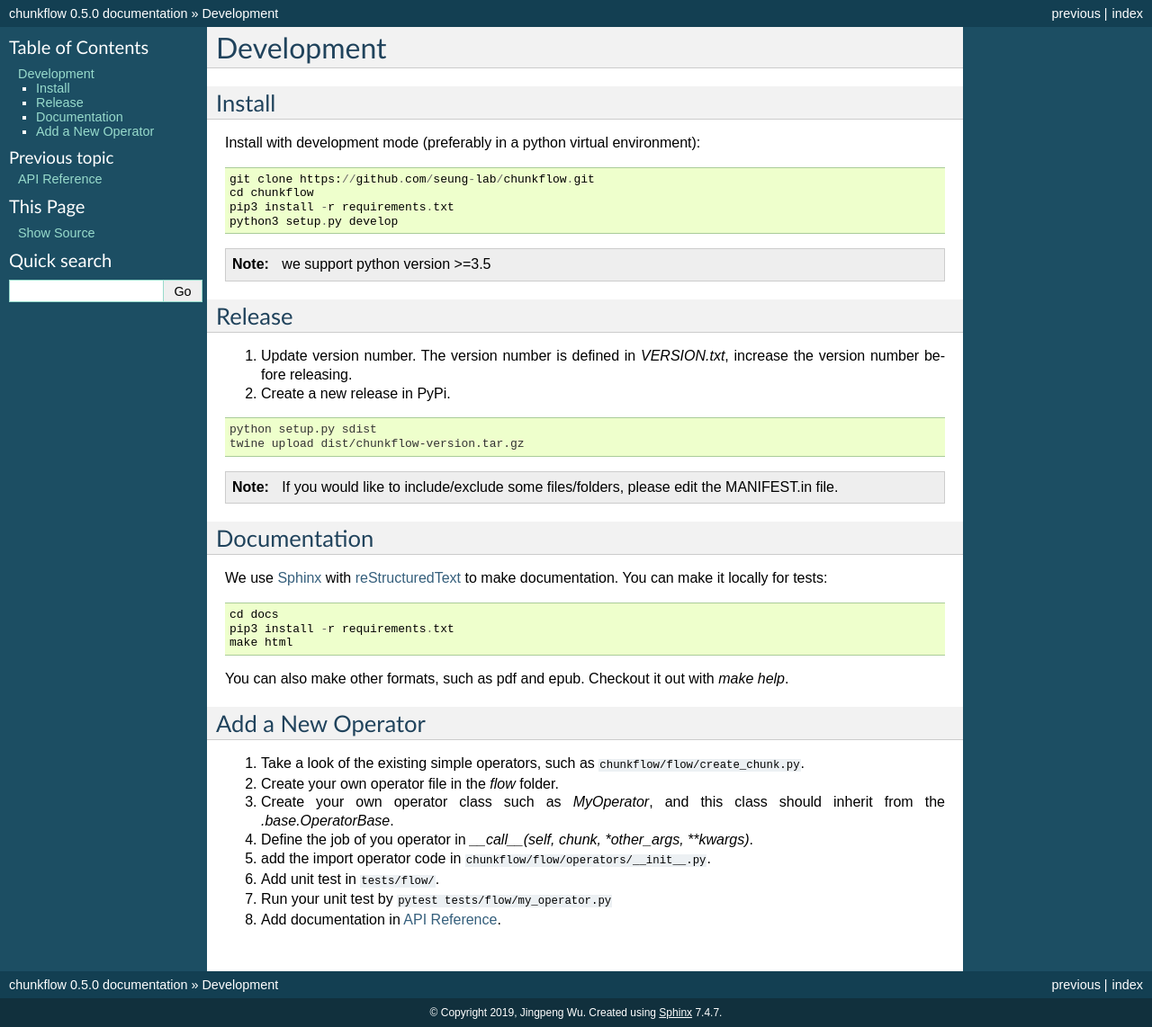
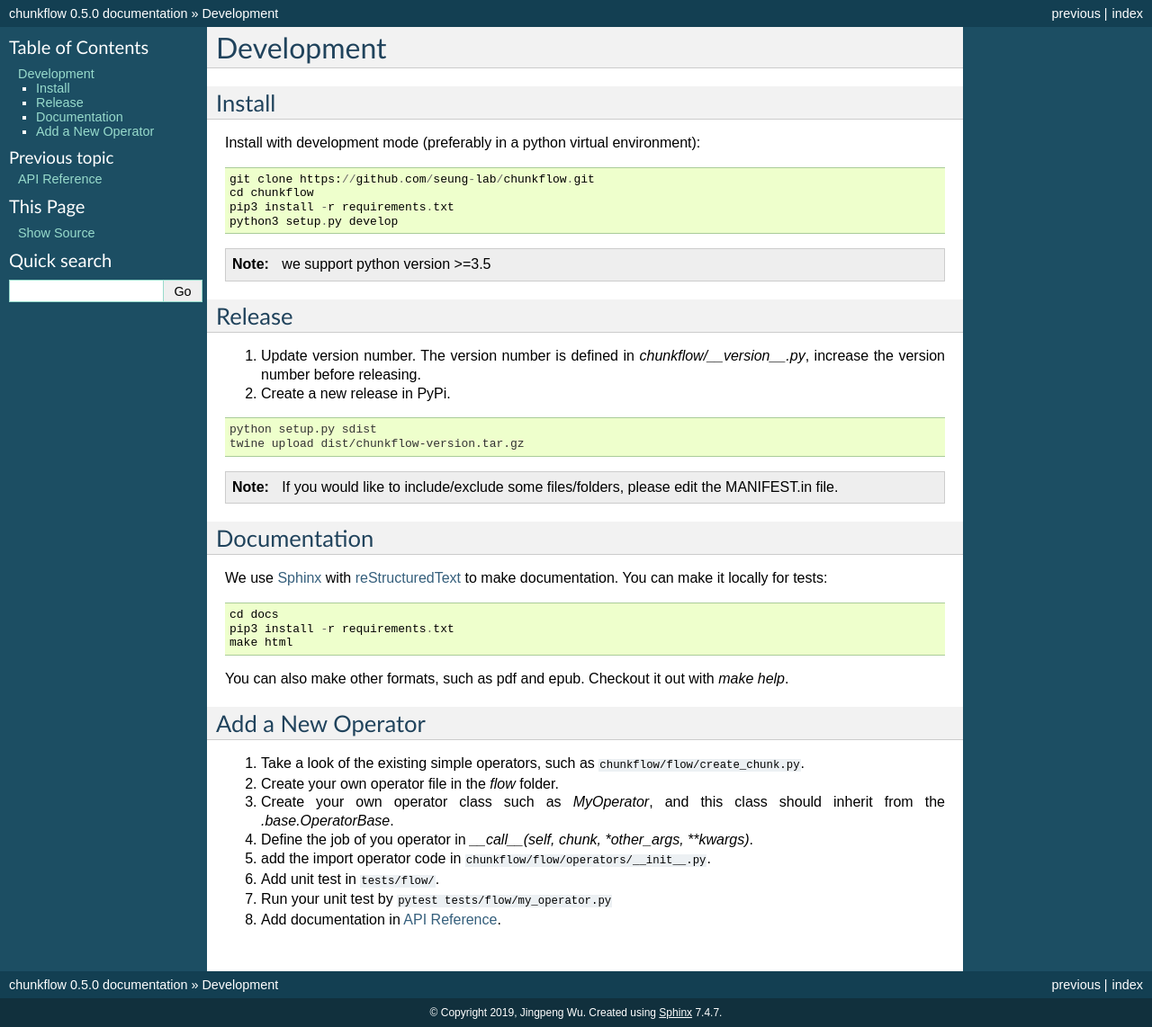
Before and after one commit to seung-lab/chunkflow, a Sphinx documentation site: the page built from docs/source/development.rst, in a window 1280 px wide. Shown: the whole page at 90% size. Built offline with Sphinx 7.4.7, drawn with Linux system fonts in a browser that asks for light colours.

Commit message:
update development documentation for new version file

```diff
--- a/docs/source/development.rst
+++ b/docs/source/development.rst
@@ -19,7 +19,7 @@ Install with development mode (preferably in a python virtual environment)::
 Release
 ***********
 
-#. Update version number. The version number is defined in `VERSION.txt`, increase the version number before releasing.
+#. Update version number. The version number is defined in `chunkflow/__version__.py`, increase the version number before releasing.
 
 #. Create a new release in PyPi.
 
```
